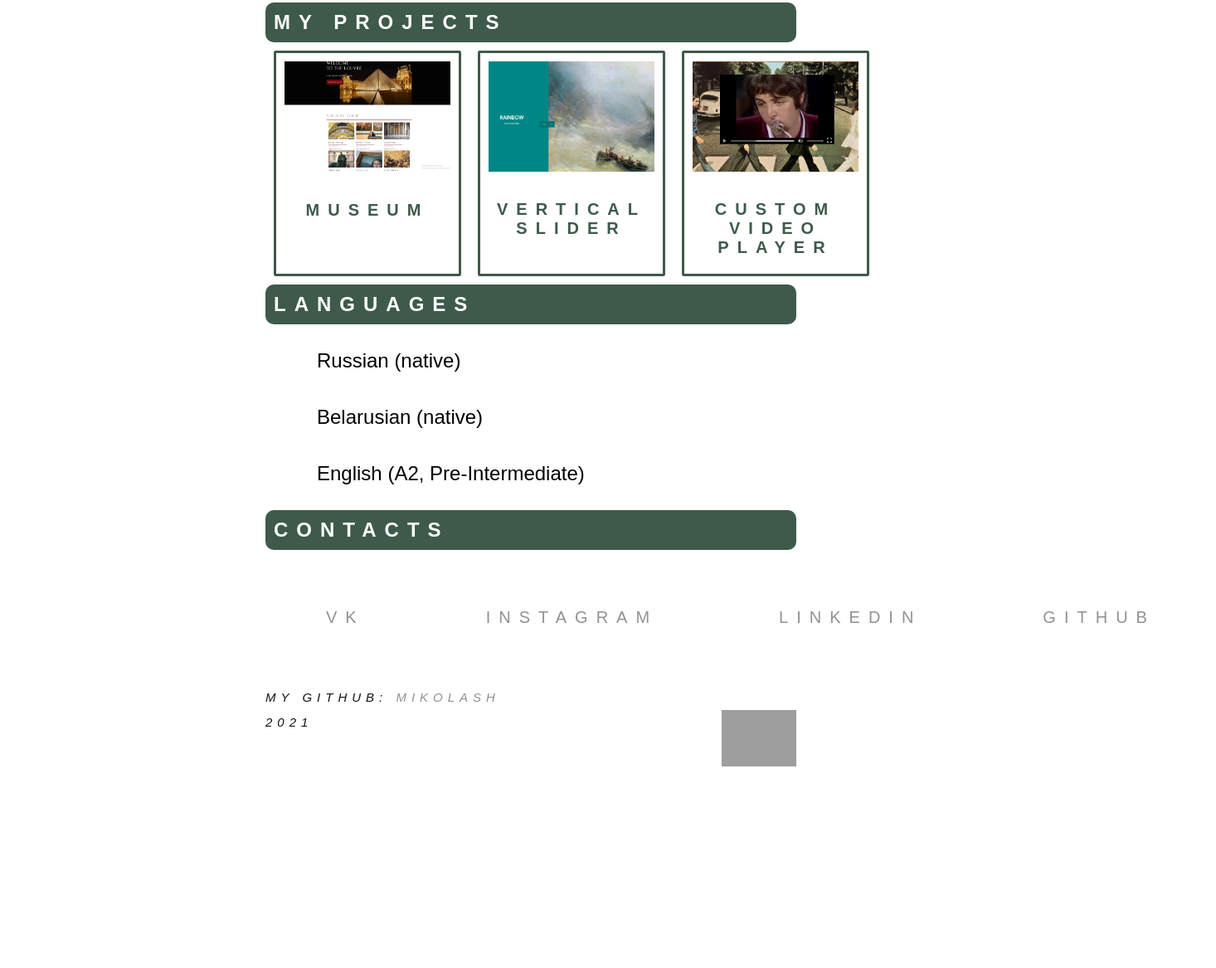
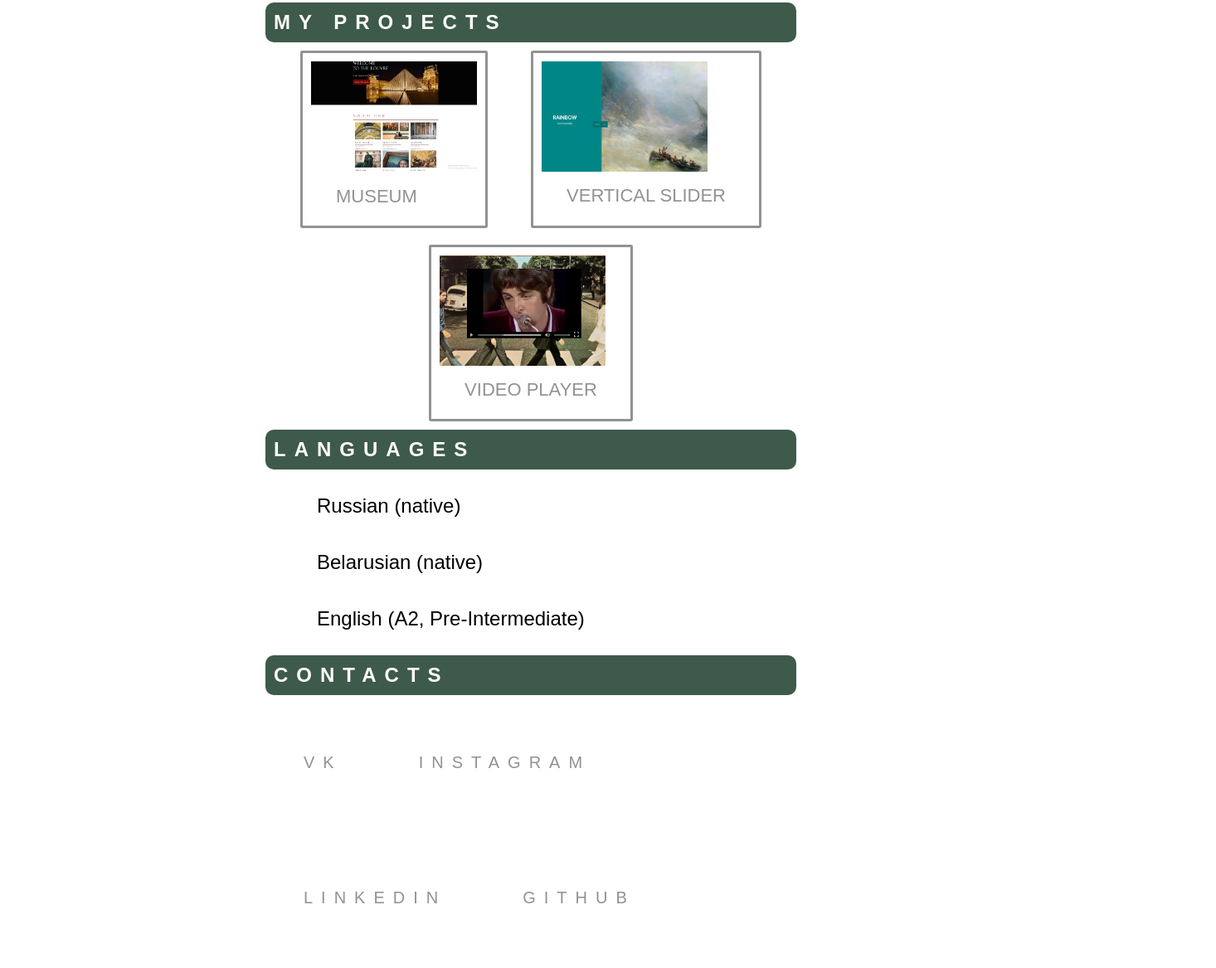
Before and after one commit to MikolaSh/rsschool-cv, a plain HTML site: page index.html in a window 1280 px wide. Shown: the part 2609-3776 px from the top of the page at 83% size, 1466 px wide, since content can reach past the window. Before the commit the page ends 3533 px from the top, so only its background shows below. Drawn offline with Linux system fonts and the light colour scheme; grey boxes are pictures that could not be loaded.

Commit message:
feat: make lists flex

```diff
--- a/index.html
+++ b/index.html
@@ -116,31 +116,21 @@
                 <div class="cards">
                     <a href="https://www.google.com/maps/@48.8606882,2.3356791,3a,90y,328.36h,87.55t/data=!3m7!1e1!3m5!1sAF1QipMZ9YgnArbwEIbTDANeSQYFu9gNqpW_2Sv8FBvY!2e10!3e12!7i4352!8i1815" class="card transition">
                         <img src="/assets/images/museum.PNG" alt="Royal Palace" width="200px">
-                        <h3 class="underline_title_card">Museum</h3>
+                        <p>Museum</p>
 
                     </a>
                     <a href="https://www.google.com/maps/@48.8563254,2.3352706,3a,75y,90t/data=!3m7!1e1!3m5!1sAF1QipNRj_CwP4coDMYdCHj6qHeBeJpI2VxU5BUsOX4F!2e10!3e12!7i11000!8i5500" class="card transition">
                         <img src="/assets/images/vertical-slider.PNG" alt="Demon wing" width="200px">
-                        <h3 class="underline_title_card">Vertical Slider</h3>
+                        <p>Vertical Slider</p>
 
                     </a>
                     <a href="https://www.google.com/maps/@48.8601723,2.3395439,3a,88.4y,322.04h,84.25t/data=!3m7!1e1!3m5!1sAF1QipNMZGQuEA-pAUvIG_eP_2f3gWTKZEJ6XLVJ-Pgb!2e10!3e12!7i10240!8i5120" class="card transition">
                         <img src="/assets/images/custom-video-player.PNG" alt="Colonade" width="200px">
-                        <h3 class="underline_title_card">Custom video player</h3>
+                        <p>Video player</p>
 
                     </a>
 
                 </div>
-                <!--<a href="https://rolling-scopes-school.github.io/mikolash-JSFEPRESCHOOL/museum/index.html" class="picture-link">
-                    <p>SJFSDFJ</p>
-                    <img src="/assets/images/museum.PNG" alt="museum">
-                </a>
-                <a href="https://rolling-scopes-school.github.io/mikolash-JSFEPRESCHOOL/vertical-slider/index.html" class="picture-link">
-                    <img src="/assets/images/vertical-slider.PNG" alt="vertical-slider">
-                </a>
-                <a href="https://rolling-scopes-school.github.io/mikolash-JSFEPRESCHOOL/custom-video-player/index.html" class="picture-link">
-                    <img src="/assets/images/custom-video-player.PNG" alt="custom-video-player">
-                </a>-->
             </div>
         </section>
         <article class="block">
--- a/style.css
+++ b/style.css
@@ -9,6 +9,7 @@
     /*display: flex;*/
 }
 .Contacts {
+  flex-wrap: wrap;
   display: flex;
   list-style: none;
   text-align:justify;
@@ -18,18 +19,18 @@
     list-style: none;
     margin: 50px 0 50px;
     padding: 25px 0px 25px;
-    text-align: center;
+    /*text-align: center;*/
     background-color: rgb(255, 255, 255);
     bottom: 50%;
     padding: 20px;
   }
 .Contacts a {
-    text-align: center;
+  text-align: center;
   text-decoration: none;
   font-family: 'PT Sans Caption', sans-serif;
   letter-spacing: 10px;
   padding-bottom: 20px;
-  margin: 30px 30px;
+  margin: 3px 3px;
   font-size: 20px;
   text-transform: uppercase;
   color:#929292;
@@ -55,22 +56,27 @@
 /*___________________________*/
 .cards{
   display: flex;
-  /*flex-wrap: wrap;*/
+  flex-wrap: wrap;
   justify-content: space-evenly;
 }
 .card{
- /* flex-wrap: wrap;*/
+  text-transform: uppercase;
  position: relative;
 margin: 10px ;
 padding: 10px;
 font-family: 'Roboto', sans-serif;
 display: block;
 text-decoration: none;
-color: #3e5a4a;
-border: 3px solid #3e5a4a;
+color: #929292;
+border: 3px solid #929292;
 border-radius: 1%;
 }
 
+.cards a:hover{
+  transition: 0.5s;
+  color: #3e5a4a;
+  border: 3px solid #3e5a4a;
+}
 /*----------------------*/
 .projects-container{
   display: flex;
@@ -106,7 +112,7 @@ h2{
 }
 h3{
 
-  color: #3e5a4a;
+  color: #929292;
     font-family: 'PT Sans Caption', sans-serif;
     list-style: none;
     margin:  5px;
@@ -115,6 +121,11 @@ h3{
     letter-spacing: 10px;
     font-size: 20px;
     text-transform: uppercase;
+}
+h3:hover{
+  transition: 0.5s;
+
+  color: #3e5a4a;
 }
 p{
     text-align: justify;
@@ -126,6 +137,7 @@ p{
 }
 .skills{
   display: flex;
+
     justify-content: space-around;
 }
 .skills li{
```
